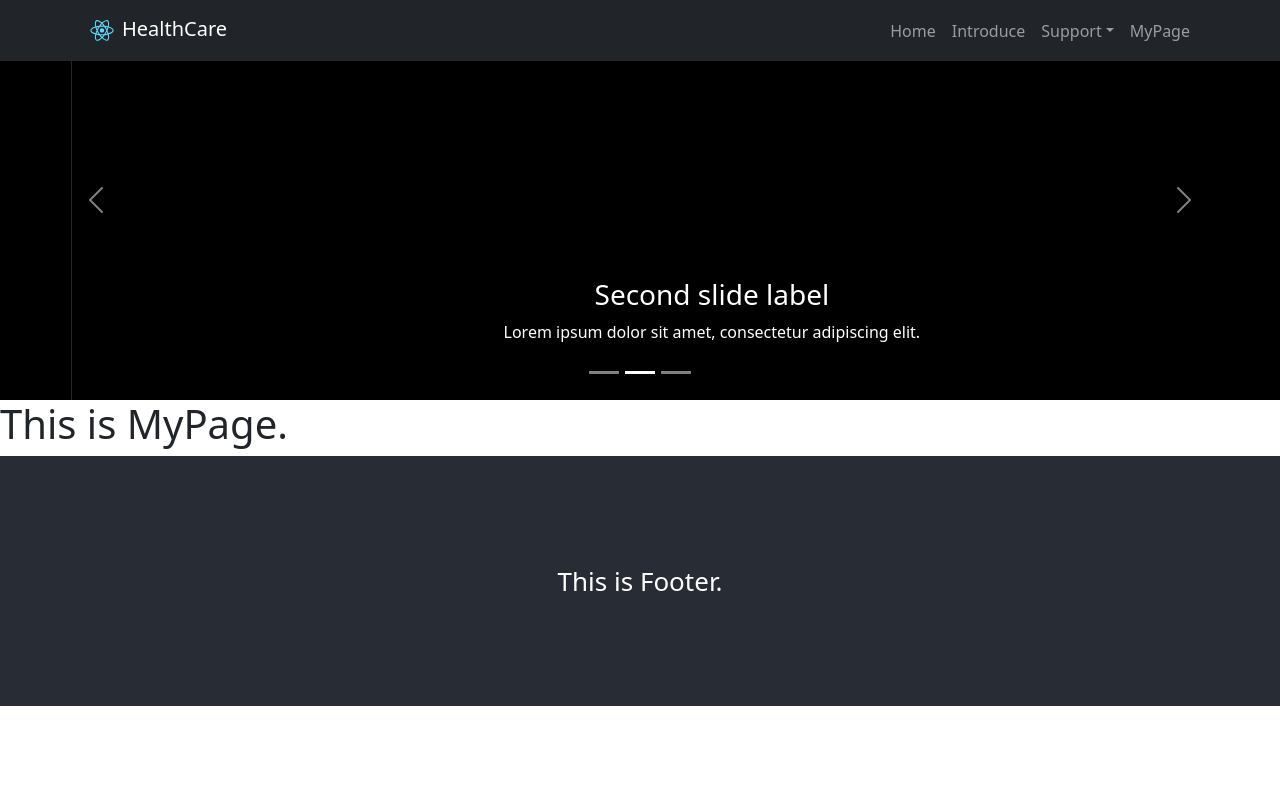
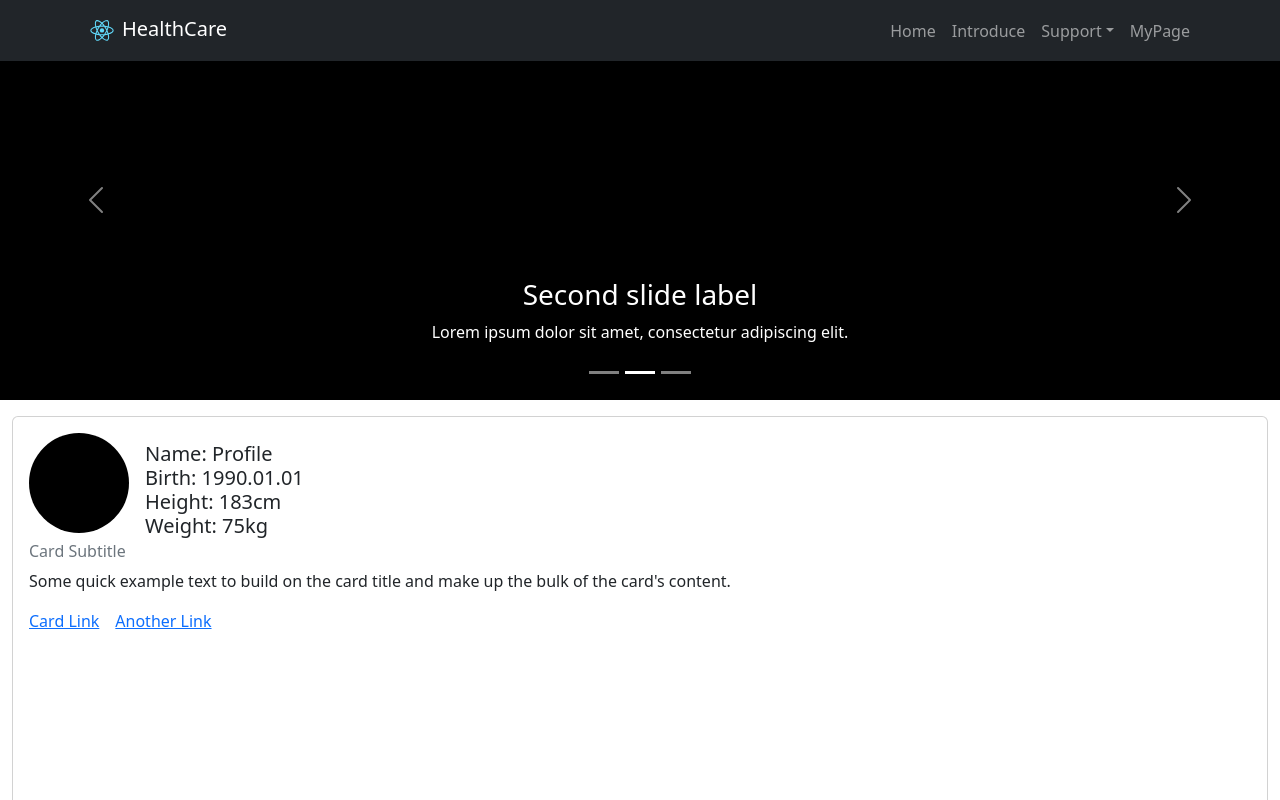
Before and after one commit to JoSihun/HealthCare, a React (Create React App) app in the folder healthcare/src/main/reactfront/: page /my-page in a window 1280 px wide. Shown: the top 800 px of the page. Built offline with nearby package versions, Linux system fonts and the light colour scheme.

Commit message:
feat(MyPage.js): add skeleton frame for mypage with Bootstrap Template add profile image frame for front-end add profile info frame for front-end

```diff
--- a/healthcare/src/main/reactfront/src/components/MyPage.js
+++ b/healthcare/src/main/reactfront/src/components/MyPage.js
@@ -1,12 +1,49 @@
+import bg_black from '../img/bg_black.jpg';
 import React from "react";
+import {Card, Col, Row} from "react-bootstrap";
+import Container from "react-bootstrap/Container";
 
 function MyPage() {
     return (
-        <div className="MyPage">
-            <div>
-                <h1>This is MyPage.</h1>
-            </div>
-        </div>
+        <>
+            <Container fluid className="min-vh-100">
+                <Row className="my-3">
+                    <Col className="col-md-12">
+                        <Card className="min-vh-100">
+                            <Card.Body>
+                                <Card.Title>
+                                    <div className="">
+                                        <div className="d-inline-flex d-inline-block me-md-2">
+                                            <img
+                                                className="rounded-circle"
+                                                src={bg_black}
+                                                width="100"
+                                                height="100"
+                                                alt="profile-image"
+                                            />
+                                        </div>
+                                        <div className="d-inline-block mx-md-2">
+                                            <div>Name: Profile</div>
+                                            <div>Birth: 1990.01.01</div>
+                                            <div>Height: 183cm</div>
+                                            <div>Weight: 75kg</div>
+                                        </div>
+                                    </div>
+
+                                </Card.Title>
+                                <Card.Subtitle className="mb-2 text-muted">Card Subtitle</Card.Subtitle>
+                                <Card.Text>
+                                    Some quick example text to build on the card title and make up the
+                                    bulk of the card's content.
+                                </Card.Text>
+                                <Card.Link href="#">Card Link</Card.Link>
+                                <Card.Link href="#">Another Link</Card.Link>
+                            </Card.Body>
+                        </Card>
+                    </Col>
+                </Row>
+            </Container>
+        </>
     );
 }
 
```
